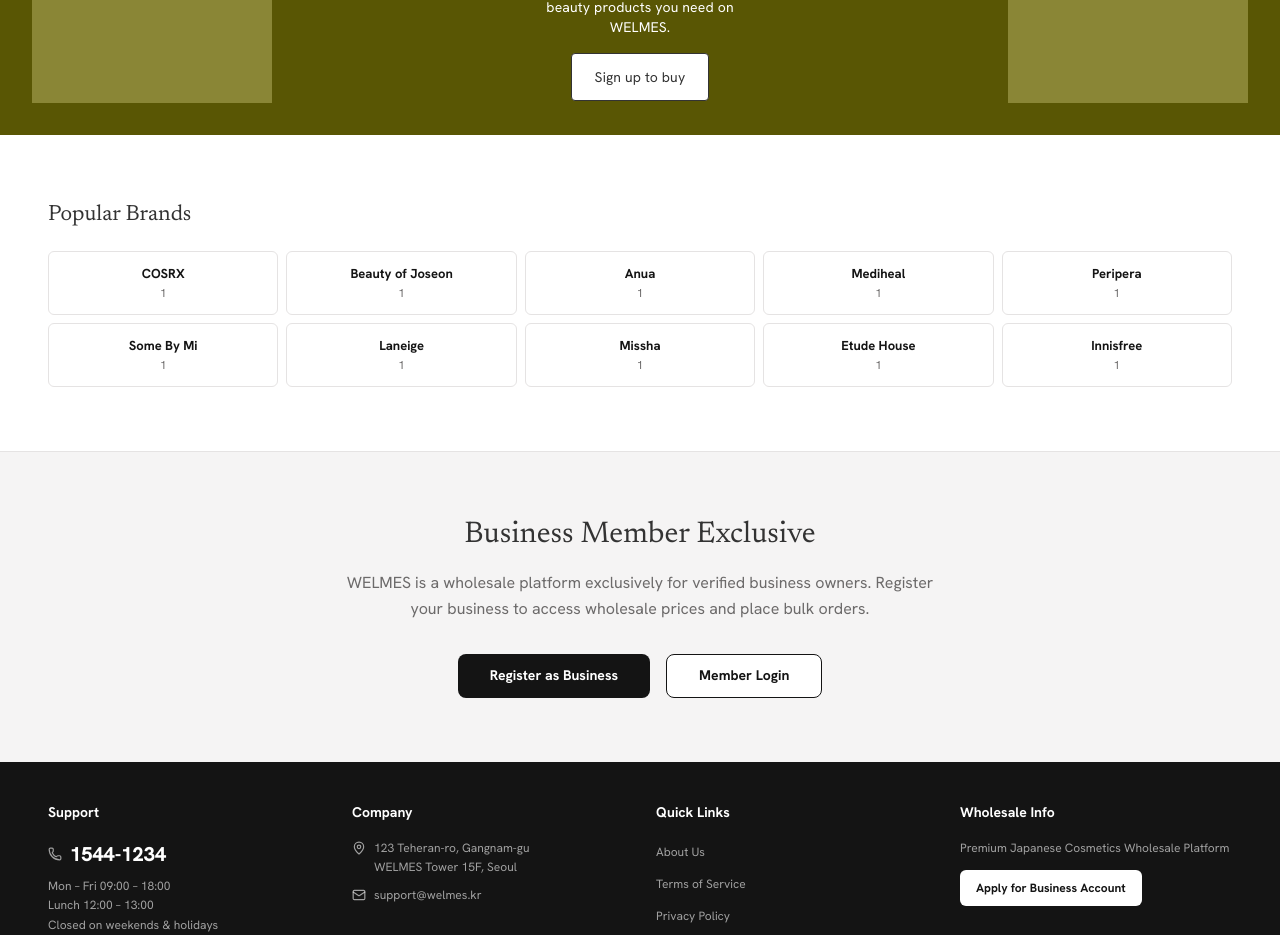
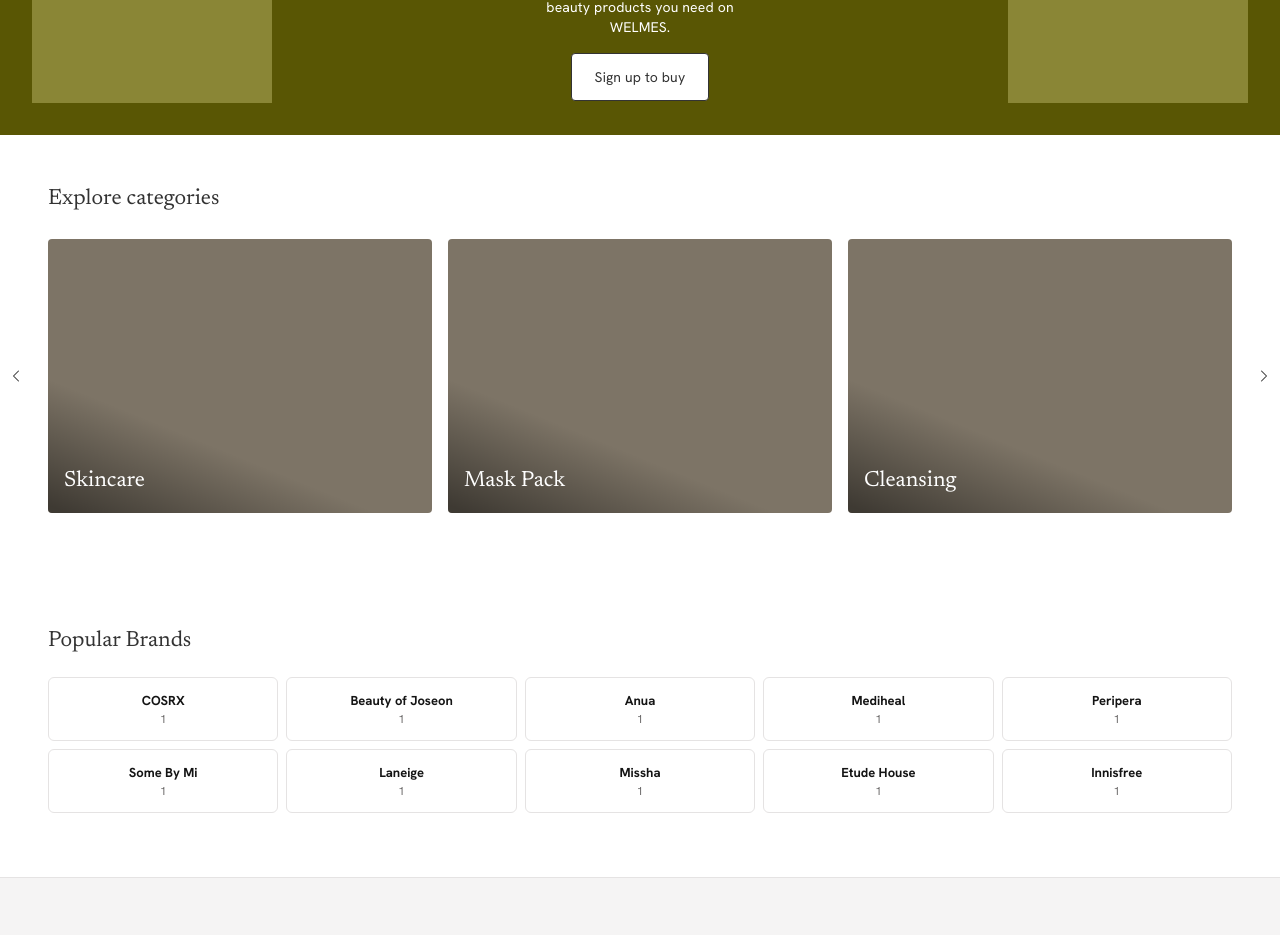
Before and after one commit to welmes-git/welmes-app, a React (Vite) app: page /#/ in a window 1280 px wide. Shown: the part 3015-3950 px from the top of the page. Built offline with nearby package versions, Linux system fonts and the light colour scheme; no server answers; the database is empty; a web font is replaced by a local one.

Commit message:
Add Faire-style Explore categories carousel below retailer range section
Uses the 19 header category groups; solid-colour tiles until imagery exists.

Co-Authored-By: Claude Opus 5 <noreply@anthropic.com>

```diff
--- a/src/locales/de/translation.json
+++ b/src/locales/de/translation.json
@@ -187,7 +187,8 @@
     "feature3Title": "Weltweiter Versand",
     "feature3Desc": "Wir liefern in über 50 Länder. Sammellieferungen zur Senkung Ihrer Logistikkosten verfügbar.",
     "feature4Title": "Persönlicher Account Manager",
-    "feature4Desc": "Jedes freigegebene Unternehmen erhält einen persönlichen Account Manager für Bestellsupport und Produktempfehlungen."
+    "feature4Desc": "Jedes freigegebene Unternehmen erhält einen persönlichen Account Manager für Bestellsupport und Produktempfehlungen.",
+    "exploreCategories": "Kategorien entdecken"
   },
   "products": {
     "allProducts": "Alle Produkte",
--- a/src/locales/en/translation.json
+++ b/src/locales/en/translation.json
@@ -187,7 +187,8 @@
     "feature3Title": "Global Shipping",
     "feature3Desc": "We ship to 50+ countries. Consolidated shipping available to reduce your logistics costs.",
     "feature4Title": "Dedicated Account Manager",
-    "feature4Desc": "Every approved business gets a dedicated account manager for order support and product recommendations."
+    "feature4Desc": "Every approved business gets a dedicated account manager for order support and product recommendations.",
+    "exploreCategories": "Explore categories"
   },
   "products": {
     "allProducts": "All Products",
--- a/src/locales/es/translation.json
+++ b/src/locales/es/translation.json
@@ -187,7 +187,8 @@
     "feature3Title": "Envío internacional",
     "feature3Desc": "Enviamos a más de 50 países. Envío consolidado disponible para reducir tus costes logísticos.",
     "feature4Title": "Gestor de cuenta dedicado",
-    "feature4Desc": "Cada empresa aprobada cuenta con un gestor dedicado para soporte de pedidos y recomendaciones de productos."
+    "feature4Desc": "Cada empresa aprobada cuenta con un gestor dedicado para soporte de pedidos y recomendaciones de productos.",
+    "exploreCategories": "Explorar categorías"
   },
   "products": {
     "allProducts": "Todos los productos",
--- a/src/locales/fr/translation.json
+++ b/src/locales/fr/translation.json
@@ -187,7 +187,8 @@
     "feature3Title": "Livraison internationale",
     "feature3Desc": "Nous livrons dans plus de 50 pays. Groupage disponible pour réduire vos coûts logistiques.",
     "feature4Title": "Gestionnaire de compte dédié",
-    "feature4Desc": "Chaque entreprise approuvée bénéficie d'un gestionnaire dédié pour le suivi des commandes et les recommandations produits."
+    "feature4Desc": "Chaque entreprise approuvée bénéficie d'un gestionnaire dédié pour le suivi des commandes et les recommandations produits.",
+    "exploreCategories": "Explorer les catégories"
   },
   "products": {
     "allProducts": "Tous les produits",
--- a/src/locales/id/translation.json
+++ b/src/locales/id/translation.json
@@ -187,7 +187,8 @@
     "feature3Title": "Pengiriman Global",
     "feature3Desc": "Kami mengirim ke lebih dari 50 negara. Pengiriman gabungan tersedia untuk mengurangi biaya logistik Anda.",
     "feature4Title": "Manajer Akun Khusus",
-    "feature4Desc": "Setiap bisnis yang disetujui mendapatkan manajer akun khusus untuk dukungan pesanan dan rekomendasi produk."
+    "feature4Desc": "Setiap bisnis yang disetujui mendapatkan manajer akun khusus untuk dukungan pesanan dan rekomendasi produk.",
+    "exploreCategories": "Jelajahi kategori"
   },
   "products": {
     "allProducts": "Semua Produk",
--- a/src/locales/ja/translation.json
+++ b/src/locales/ja/translation.json
@@ -187,7 +187,8 @@
     "feature3Title": "グローバル配送",
     "feature3Desc": "50カ国以上に配送。物流コスト削減のための混載便も対応。",
     "feature4Title": "専任アカウントマネージャー",
-    "feature4Desc": "承認されたすべての企業に、注文サポートと商品提案を行う専任担当者が付きます。"
+    "feature4Desc": "承認されたすべての企業に、注文サポートと商品提案を行う専任担当者が付きます。",
+    "exploreCategories": "カテゴリーから探す"
   },
   "products": {
     "allProducts": "全商品",
--- a/src/locales/ko/translation.json
+++ b/src/locales/ko/translation.json
@@ -187,7 +187,8 @@
     "feature3Title": "전 세계 배송",
     "feature3Desc": "50개국 이상 배송 가능합니다. 물류비 절감을 위한 합배송 서비스도 제공합니다.",
     "feature4Title": "전담 매니저 배정",
-    "feature4Desc": "승인된 모든 사업자에게 주문 지원과 상품 추천을 위한 전담 매니저가 배정됩니다."
+    "feature4Desc": "승인된 모든 사업자에게 주문 지원과 상품 추천을 위한 전담 매니저가 배정됩니다.",
+    "exploreCategories": "카테고리 둘러보기"
   },
   "products": {
     "allProducts": "전체 상품",
--- a/src/locales/ru/translation.json
+++ b/src/locales/ru/translation.json
@@ -187,7 +187,8 @@
     "feature3Title": "Доставка по всему миру",
     "feature3Desc": "Мы доставляем более чем в 50 стран. Доступна консолидированная доставка для снижения ваших логистических затрат.",
     "feature4Title": "Персональный менеджер",
-    "feature4Desc": "Каждая одобренная компания получает персонального менеджера для поддержки заказов и рекомендаций по товарам."
+    "feature4Desc": "Каждая одобренная компания получает персонального менеджера для поддержки заказов и рекомендаций по товарам.",
+    "exploreCategories": "Категории"
   },
   "products": {
     "allProducts": "Все товары",
--- a/src/locales/th/translation.json
+++ b/src/locales/th/translation.json
@@ -187,7 +187,8 @@
     "feature3Title": "จัดส่งทั่วโลก",
     "feature3Desc": "เราจัดส่งไปกว่า 50 ประเทศ มีบริการรวมพัสดุเพื่อลดต้นทุนโลจิสติกส์ของคุณ",
     "feature4Title": "ผู้จัดการบัญชีเฉพาะ",
-    "feature4Desc": "ทุกธุรกิจที่ได้รับอนุมัติจะมีผู้จัดการบัญชีเฉพาะคอยช่วยเหลือด้านคำสั่งซื้อและแนะนำสินค้า"
+    "feature4Desc": "ทุกธุรกิจที่ได้รับอนุมัติจะมีผู้จัดการบัญชีเฉพาะคอยช่วยเหลือด้านคำสั่งซื้อและแนะนำสินค้า",
+    "exploreCategories": "สำรวจหมวดหมู่"
   },
   "products": {
     "allProducts": "สินค้าทั้งหมด",
--- a/src/locales/vi/translation.json
+++ b/src/locales/vi/translation.json
@@ -187,7 +187,8 @@
     "feature3Title": "Vận chuyển toàn cầu",
     "feature3Desc": "Chúng tôi giao hàng tới hơn 50 quốc gia. Có dịch vụ gộp đơn để giảm chi phí vận chuyển.",
     "feature4Title": "Quản lý tài khoản riêng",
-    "feature4Desc": "Mỗi doanh nghiệp được duyệt sẽ có một quản lý tài khoản riêng hỗ trợ đặt hàng và tư vấn sản phẩm."
+    "feature4Desc": "Mỗi doanh nghiệp được duyệt sẽ có một quản lý tài khoản riêng hỗ trợ đặt hàng và tư vấn sản phẩm.",
+    "exploreCategories": "Khám phá danh mục"
   },
   "products": {
     "allProducts": "Tất cả sản phẩm",
--- a/src/locales/zh/translation.json
+++ b/src/locales/zh/translation.json
@@ -187,7 +187,8 @@
     "feature3Title": "全球配送",
     "feature3Desc": "配送至50多个国家和地区。提供拼箱服务，降低物流成本。",
     "feature4Title": "专属客户经理",
-    "feature4Desc": "每个获批准的企业都将获得专属客户经理，提供订单支持和产品推荐。"
+    "feature4Desc": "每个获批准的企业都将获得专属客户经理，提供订单支持和产品推荐。",
+    "exploreCategories": "浏览分类"
   },
   "products": {
     "allProducts": "全部商品",
--- a/src/pages/Home.tsx
+++ b/src/pages/Home.tsx
@@ -1,10 +1,12 @@
+import { useRef } from 'react';
 import { Link } from 'react-router-dom';
 import { useStore } from '../store/useStore';
 import { initialProducts } from '../data/products';
 import ProductCard from '../components/ProductCard';
 import ProductGridSkeleton from '../components/ProductGridSkeleton';
-import { ChevronRight as ChevronRightIcon } from 'lucide-react';
+import { ChevronLeft, ChevronRight as ChevronRightIcon } from 'lucide-react';
 import { homeHero } from '../config/banners';
+import { categoryMenuColumns } from '../config/categoryMenu';
 import { useTranslation } from 'react-i18next';
 import { brandsByCount, hasJapanese } from '../lib/utils';
 
@@ -24,6 +26,17 @@ export default function Home() {
   const newArrivals = [...allProducts].sort((a, b) => b.id - a.id).slice(0, 12);
   // From the live catalogue — the old hardcoded list was brands we don't carry
   const popularBrands = brandsByCount(allProducts).slice(0, 10);
+  const categoryGroups = categoryMenuColumns.flat();
+  const categoryTrack = useRef<HTMLDivElement>(null);
+  // One page = 3 tiles + gap; wraps around at either end like Faire's looping carousel
+  const pageCategories = (dir: 1 | -1) => {
+    const el = categoryTrack.current;
+    if (!el) return;
+    const max = el.scrollWidth - el.clientWidth;
+    const atEdge = dir === 1 ? el.scrollLeft >= max - 1 : el.scrollLeft <= 1;
+    if (atEdge) el.scrollTo({ left: dir === 1 ? 0 : max, behavior: 'smooth' });
+    else el.scrollBy({ left: dir * (el.clientWidth + 16), behavior: 'smooth' });
+  };
 
   return (
     <div className="min-h-screen bg-white">
@@ -171,6 +184,58 @@ export default function Home() {
         <div className="hidden md:block relative shrink-0 overflow-hidden bg-[#8a8636] md:size-60 min-[1440px]:size-[437px] min-[1920px]:size-[576px]" aria-hidden="true" />
       </section>
 
+      {/* Explore categories — faire.com carousel, measured at 375/768/1024/1440/1920px.
+          Mobile: stacked 3.75:1 tiles. md+: 3 per view, 1.4:1, arrows centred 32px outside the track
+          (clipped by the section like Faire's). Tiles are solid colour until we have category imagery. */}
+      <section className="relative overflow-hidden px-4 pb-4 pt-8 md:p-8 lg:p-12 min-[1920px]:px-20 min-[1920px]:py-12">
+        <h2 className="font-serif text-[22px] font-normal leading-8 text-ink-700 min-[1440px]:text-[30px] min-[1440px]:leading-[38px] min-[1920px]:text-[38px] min-[1920px]:leading-[50px]">
+          {t('home.exploreCategories')}
+        </h2>
+        <div className="relative mt-6">
+          <button
+            type="button"
+            onClick={() => pageCategories(-1)}
+            aria-label="Previous categories"
+            className="absolute -left-14 top-1/2 z-10 hidden size-12 -translate-y-1/2 items-center justify-center text-ink-700 md:flex"
+          >
+            <ChevronLeft size={20} strokeWidth={1.25} />
+          </button>
+          <div
+            ref={categoryTrack}
+            className="flex flex-col gap-4 md:snap-x md:snap-mandatory md:flex-row md:overflow-x-auto [scrollbar-width:none] [&::-webkit-scrollbar]:hidden"
+          >
+            {categoryGroups.map((group) => (
+              <Link
+                key={group.key}
+                to={group.link}
+                className="group relative block shrink-0 snap-start overflow-hidden rounded-sm md:w-[calc((100%-32px)/3)]"
+              >
+                <div
+                  className="aspect-[3.75/1] w-full bg-[#7d7466] transition-transform duration-[1200ms] ease-[cubic-bezier(0.17,0.67,0.24,1)] group-hover:scale-110 md:aspect-[1.4/1]"
+                  aria-hidden="true"
+                />
+                <div
+                  className="absolute inset-0 z-[1]"
+                  style={{ background: 'linear-gradient(22.18deg, rgba(0,0,0,0.5) 1.86%, rgba(0,0,0,0) 31.23%)' }}
+                  aria-hidden="true"
+                />
+                <span className="absolute bottom-0 left-0 z-[2] pb-2 pl-2 text-[14px] leading-5 tracking-[0.15px] text-white md:p-4 md:font-serif md:text-[22px] md:leading-8 md:tracking-normal">
+                  {t(`categoryMenu.${group.key}`)}
+                </span>
+              </Link>
+            ))}
+          </div>
+          <button
+            type="button"
+            onClick={() => pageCategories(1)}
+            aria-label="Next categories"
+            className="absolute -right-14 top-1/2 z-10 hidden size-12 -translate-y-1/2 items-center justify-center text-ink-700 md:flex"
+          >
+            <ChevronRightIcon size={20} strokeWidth={1.25} />
+          </button>
+        </div>
+      </section>
+
       {/* Brand Showcase */}
       {popularBrands.length > 0 && (
         <section className="page-container py-16">
```
